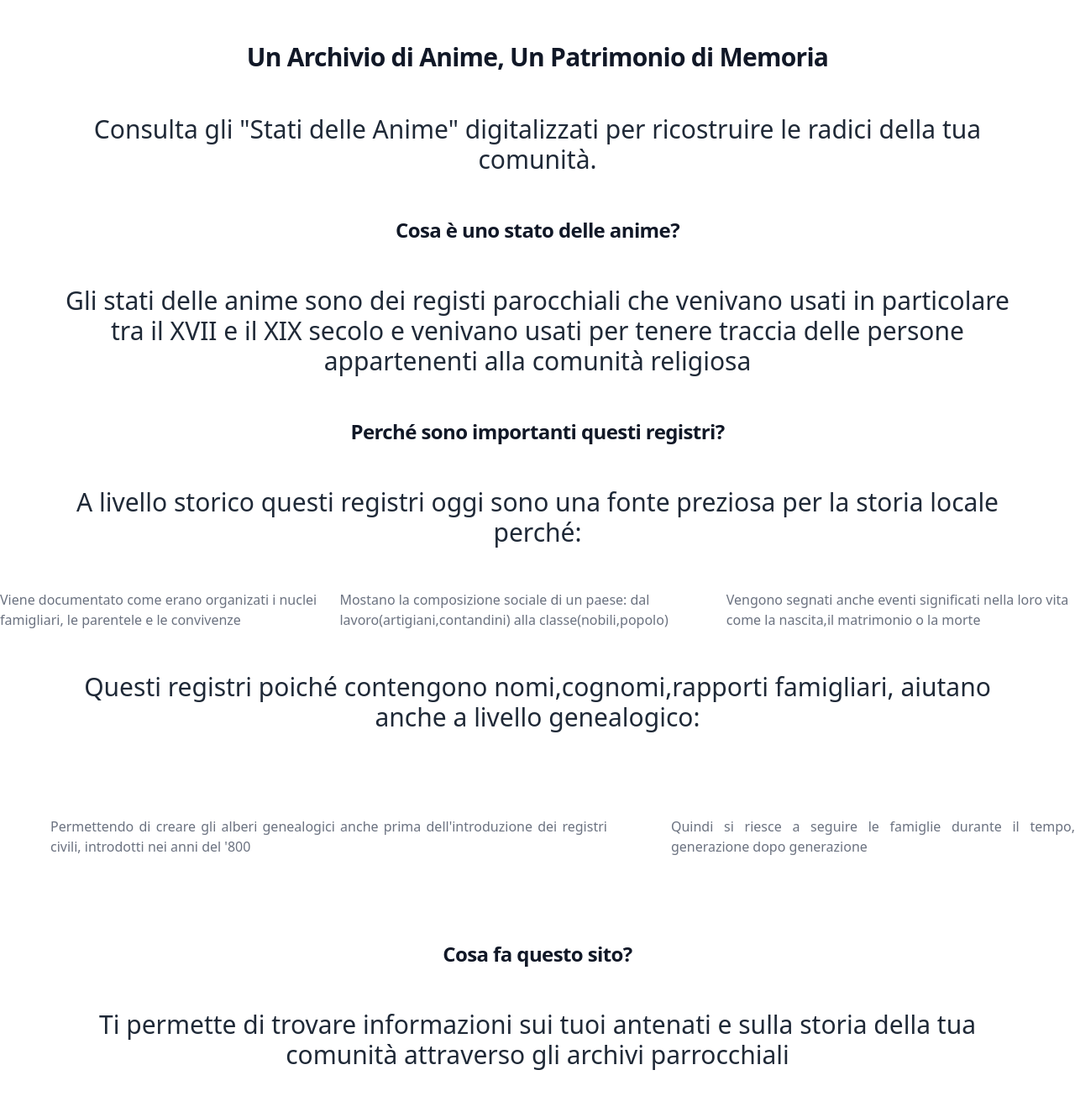
After one commit to BulaCibula03/Censimento-Storico, a Flask app: template app/templates/index2.html in a window 1280 px wide. The commit adds this page. Shown: the whole page at 84% size. Run offline with Flask 3, Linux system fonts and the light colour scheme; the template is opened without the code that fills it, so the values that code supplies are empty; style sheets or scripts are compiled from the project's sources; some libraries are stand-ins or nearby versions.

Commit message:
inutile update
c

```diff
--- a/app/templates/index.html
+++ b/app/templates/index.html
@@ -128,7 +128,7 @@
 
                 <div class="flex flex-col justify-center gap-4 mb-16 sm:flex-row">
                     <button type="button"
-                        onclick="window.location.href='{{ url_for('main.info') }}'"
+                        onclick="window.location.href='{{ url_for(main.info) }}'"
                         class="flex items-center justify-center gap-2 px-8 py-4 text-lg rounded-md bg-primary hover:bg-primary/90 text-background"
                         {% if not dati_caricati %}disabled style="opacity:0.5;cursor:not-allowed"{% endif %}>
                         Esplora Dati
--- /dev/null
+++ b/app/templates/index2.html
@@ -0,0 +1,69 @@
+<!DOCTYPE html>
+<html lang="it">
+<head>
+    <meta charset="UTF-8">
+    <meta name="viewport" content="width=device-width, initial-scale=1.0">
+    <title>Censimento Storico - Esplora i Dati Storici</title>
+    <meta name="description" content="Piattaforma per esplorare e analizzare i dati dei censimenti storici, preservando la memoria genealogica e demografica del passato.">
+
+    <!-- Tailwind CSS -->
+    <script src="https://cdn.tailwindcss.com"></script>
+
+    <!-- Lucide Icons -->
+    <script src="https://unpkg.com/lucide@latest/dist/umd/lucide.js"></script>
+
+    <!-- Custom CSS -->
+    <link rel="stylesheet" href="{{ url_for('static', filename='styles.css') }}">
+
+<body>
+    <div>
+        <h1 class="mb-6 text-3xl font-extrabold tracking-tight text-center text-gray-900 dark:text-white">Un Archivio di Anime, Un Patrimonio di Memoria</h1>
+        <p class="text-gray-800 dark:text-white text-center text-3xl">Consulta gli "Stati delle Anime" digitalizzati per ricostruire le radici della tua comunità.</p>
+        <h2 class="mb-6 text-2xl font-extrabold tracking-tight text-center text-gray-900 dark:text-white">Cosa è uno stato delle anime?</h2>
+        <p class="text-gray-800 dark:text-white text-center text-3xl" name="info">Gli stati delle anime sono dei registi parocchiali che venivano usati in particolare tra il XVII e il XIX secolo e venivano usati per tenere traccia delle persone appartenenti alla comunità religiosa</p>
+        <h2 class="mb-6 text-2xl font-extrabold tracking-tight text-center text-gray-900 dark:text-white">Perché sono importanti questi registri?</h2>
+        <p class="text-gray-800 dark:text-white text-center text-3xl" name="info">A livello storico questi registri oggi sono una fonte preziosa per la storia locale perché:</p>
+        <ul class="flex space-x-4 sm:mt-0">
+            <li class="text-gray-500 hover:text-gray-900 dark:hover:text-white">Viene documentato come erano organizati i nuclei famigliari, le parentele e le convivenze</li>
+            <li class="text-gray-500 hover:text-gray-900 dark:hover:text-white" >Mostano la composizione sociale di un paese: dal lavoro(artigiani,contandini) alla classe(nobili,popolo)</li>
+            <li class="text-gray-500 hover:text-gray-900 dark:hover:text-white">Vengono segnati anche eventi significati nella loro vita come la nascita,il matrimonio o la morte</li>
+        </ul>
+        <p class="text-gray-800 dark:text-white text-center text-3xl" name="info">Questi registri poiché contengono nomi,cognomi,rapporti famigliari, aiutano anche a livello genealogico:</p>
+        <ul class="flex space-x-4 sm:mt-0">
+            <li class="text-gray-500 hover:text-gray-900 dark:hover:text-white" name="genealogico">Permettendo di creare gli alberi genealogici anche prima dell'introduzione dei registri civili, introdotti nei anni del '800</li>
+            <li class="text-gray-500 hover:text-gray-900 dark:hover:text-white" name="genealogico">Quindi si riesce a seguire le famiglie durante il tempo, generazione dopo generazione</li>
+        </ul>
+        <h2 class="mb-6 text-2xl font-extrabold tracking-tight text-center text-gray-900 dark:text-white">Cosa fa questo sito?</h2>
+        <p class="text-gray-800 dark:text-white text-center text-3xl" name="info">Ti permette di trovare informazioni sui tuoi antenati e sulla storia della tua comunità attraverso gli archivi parrocchiali</p>
+    </div>
+    <style>
+        h1,h2{
+            margin-top: 50px;
+            margin-bottom: 50px;
+            margin-left: 50px;
+            margin-right: 50px;
+        }
+        p{
+            margin-top: 50px;
+            margin-bottom: 50px;
+            margin-left: 50px;
+            margin-right: 50px;
+            text-align: center;
+        }
+        p[name="info"]{
+            margin-top: 50px;
+            margin-bottom: 50px;
+            margin-left: 70px;
+            margin-right: 70px;
+            text-align: center;
+        }
+        li[name="genealogico"]{
+            margin-top: 50px;
+            margin-bottom: 50px;
+            margin-left: 60px;
+            margin-right: 60px;
+            text-align: justify;
+        }
+    </style>
+</body>
+</html>
```
Also changed, not shown: uploads/file.csv.
